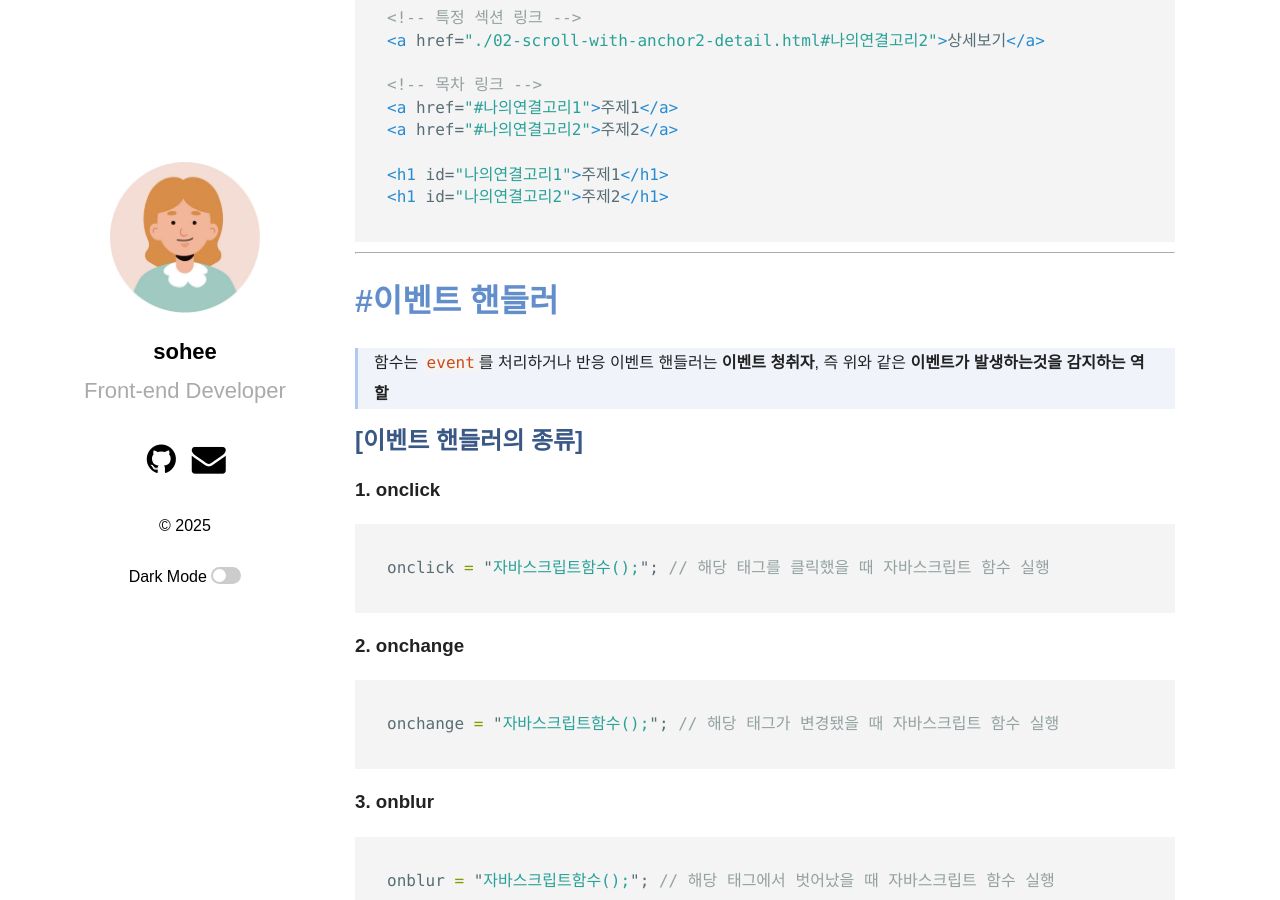
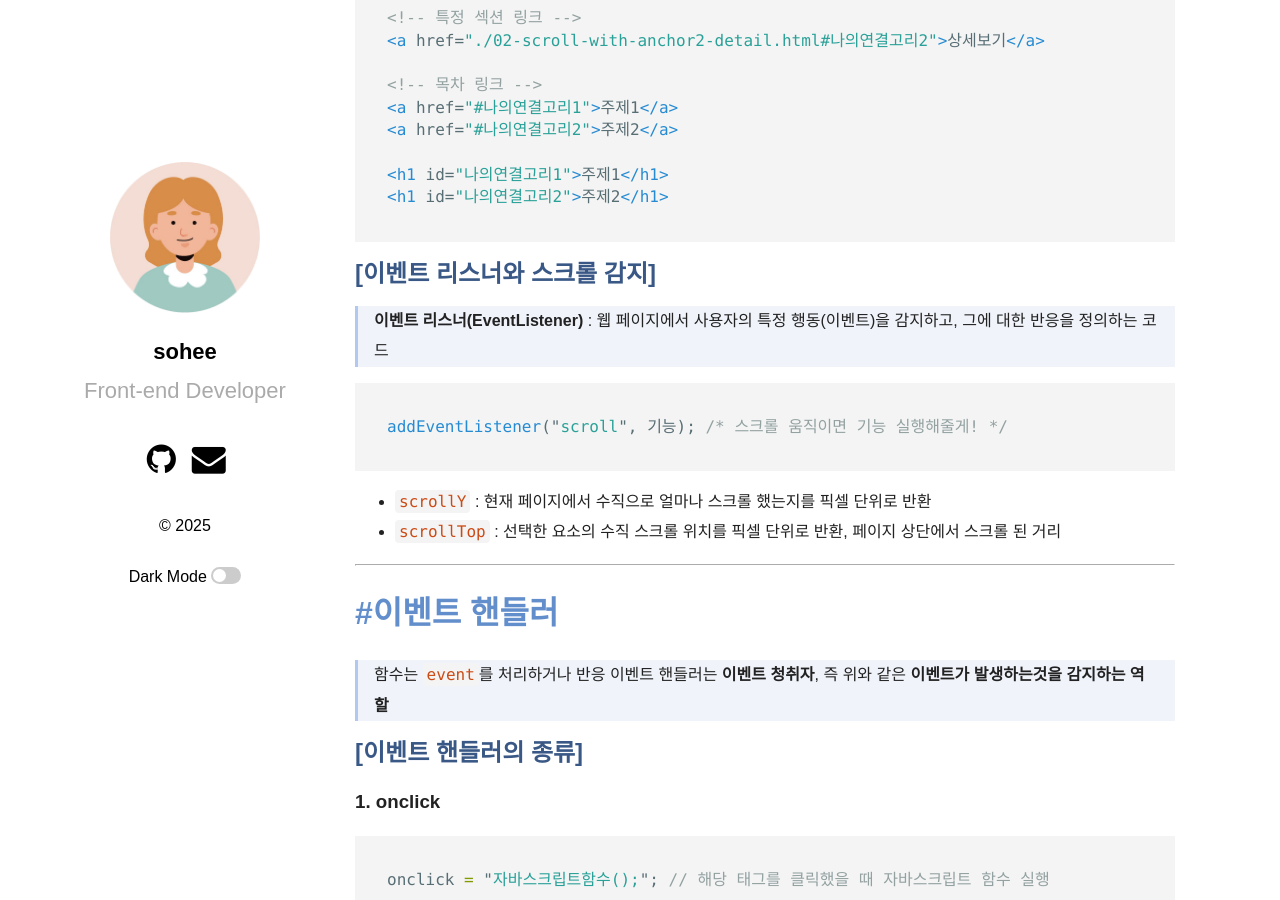
Before and after one commit to shkim00216/shkim00216.github.io, a Jekyll site: the page built from _posts/2025-03-26-02-Javascript4.md, in a window 1280 px wide and 900 px high, scrolled down 1087 px. Built offline with Jekyll 4.4.1, drawn with Linux system fonts in a browser that asks for light colours; some web fonts are replaced.

Commit message:
0326 update
이미지 수정

````diff
--- a/_posts/2025-03-26-02-Javascript4.md
+++ b/_posts/2025-03-26-02-Javascript4.md
@@ -59,6 +59,17 @@ document.getElementById("상자").scrollTo({ top: 0 });
 <h1 id="나의연결고리2">주제2</h1>
 ```
 
+## [이벤트 리스너와 스크롤 감지]
+
+> **이벤트 리스너(EventListener)** : 웹 페이지에서 사용자의 특정 행동(이벤트)을 감지하고, 그에 대한 반응을 정의하는 코드
+
+```javascript
+addEventListener("scroll", 기능); /* 스크롤 움직이면 기능 실행해줄게! */
+```
+
+- `scrollY` : 현재 페이지에서 수직으로 얼마나 스크롤 했는지를 픽셀 단위로 반환
+- `scrollTop` : 선택한 요소의 수직 스크롤 위치를 픽셀 단위로 반환, 페이지 상단에서 스크롤 된 거리
+
 ---
 
 # #이벤트 핸들러
````
Also changed, not shown: _posts/2025-03-26-03-url.md (+1 -1 lines), _posts/image.png (added), assets/img/uri.jpg (added).
